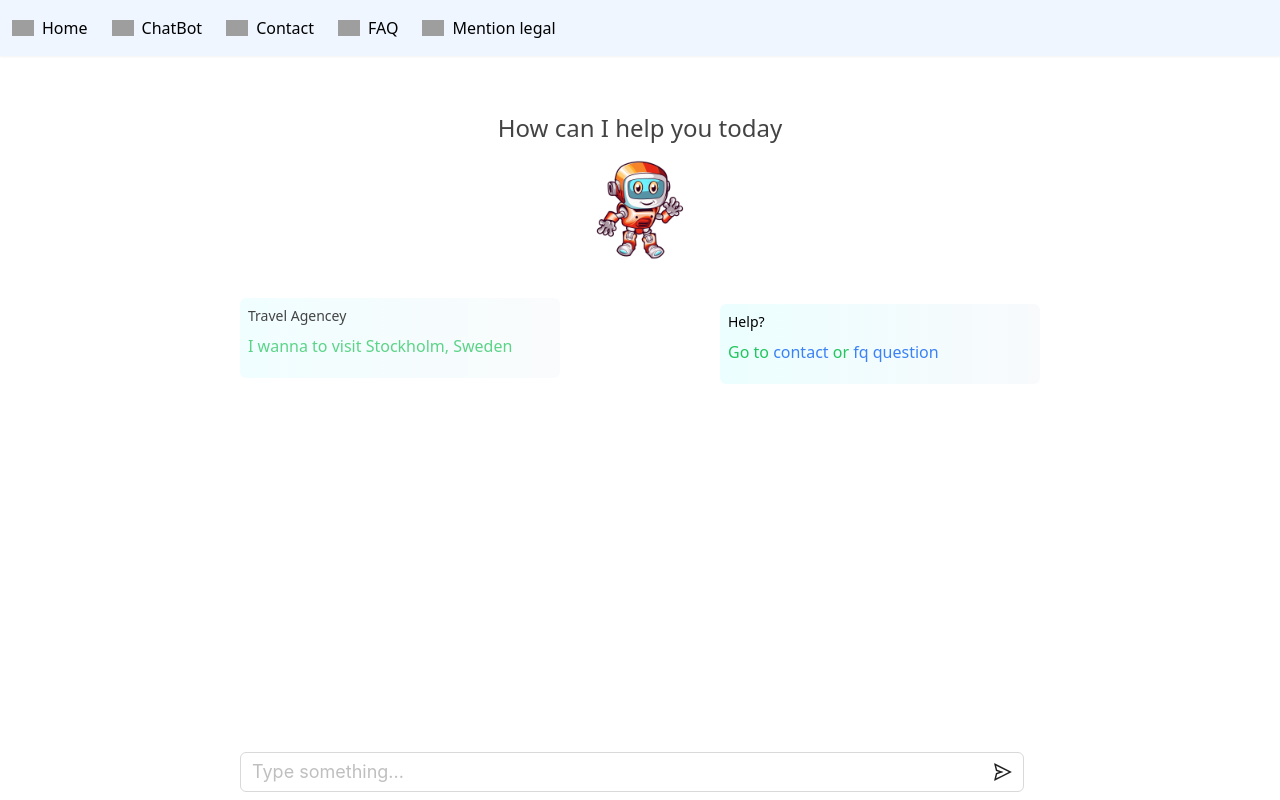
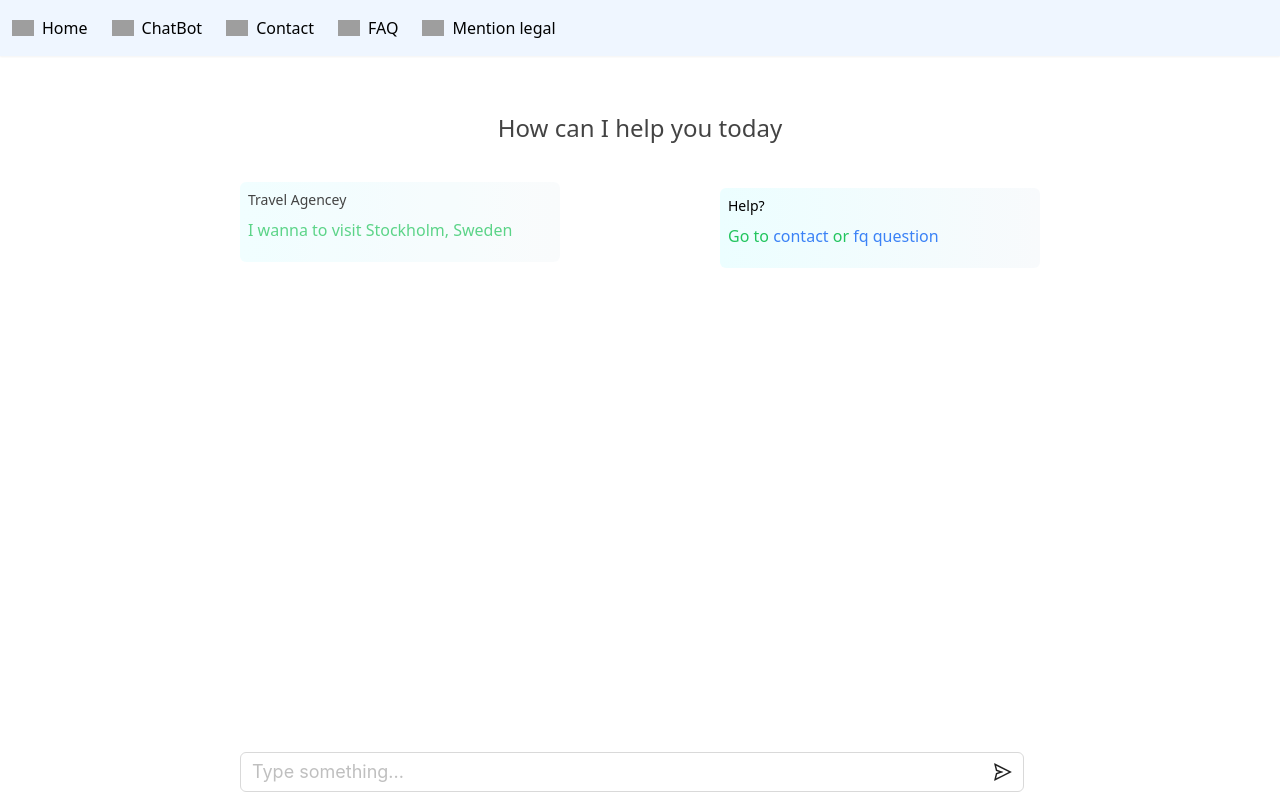
Before and after one commit to Mujanati13/chatboot, a React (Create React App) app: page /chatbot in a window 1280 px wide. Built offline with nearby package versions, Linux system fonts and the light colour scheme; grey boxes are pictures that could not be loaded.

Commit message:
commit 2x

```diff
--- a/src/pages/chatboot .js
+++ b/src/pages/chatboot .js
@@ -3,7 +3,7 @@ import Header from "../components/header";
 import { Input, message } from "antd";
 import { SendOutlined } from "@ant-design/icons";
 import ReactMarkdown from "react-markdown";
-import Logo from "../../src/images/logov1.png";
+// import Logo from "../../src/images/logov1.png";
 import Deafultimages from "../images/default_image.png";
 import { Swiper, SwiperSlide } from "swiper/react";
 import { Pagination, Navigation } from "swiper/modules";
@@ -770,13 +770,13 @@ export default function ChatBoot() {
               How can I help you today
             </div>
             <div className="flex justify-center">
-              <img
+              {/* <img
                 className="mt-4 ease-in-out duration-300"
                 width={100}
                 height={100}
                 src={Logo}
                 alt=""
-              />
+              /> */}
             </div>
             <div className="md:mt-8 mt-14 flex md:flex-row flex-col items-center justify-between space-y-3">
               <div
```
